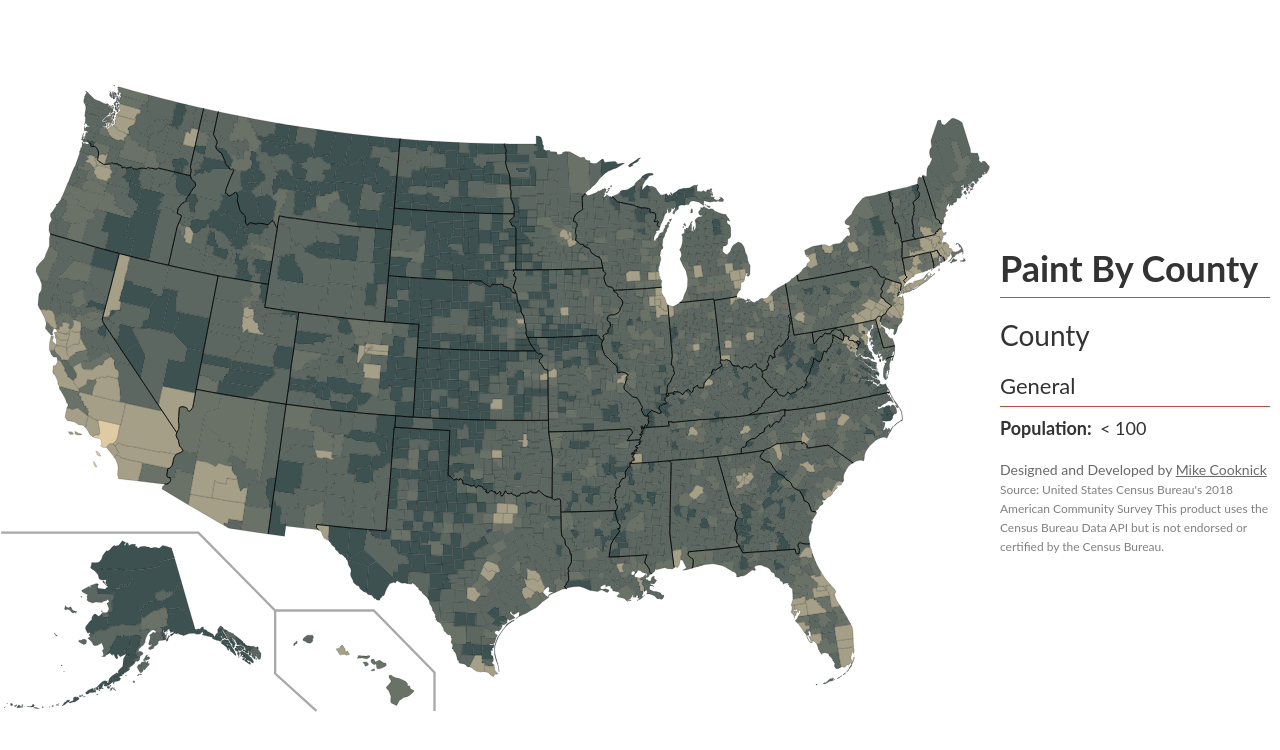
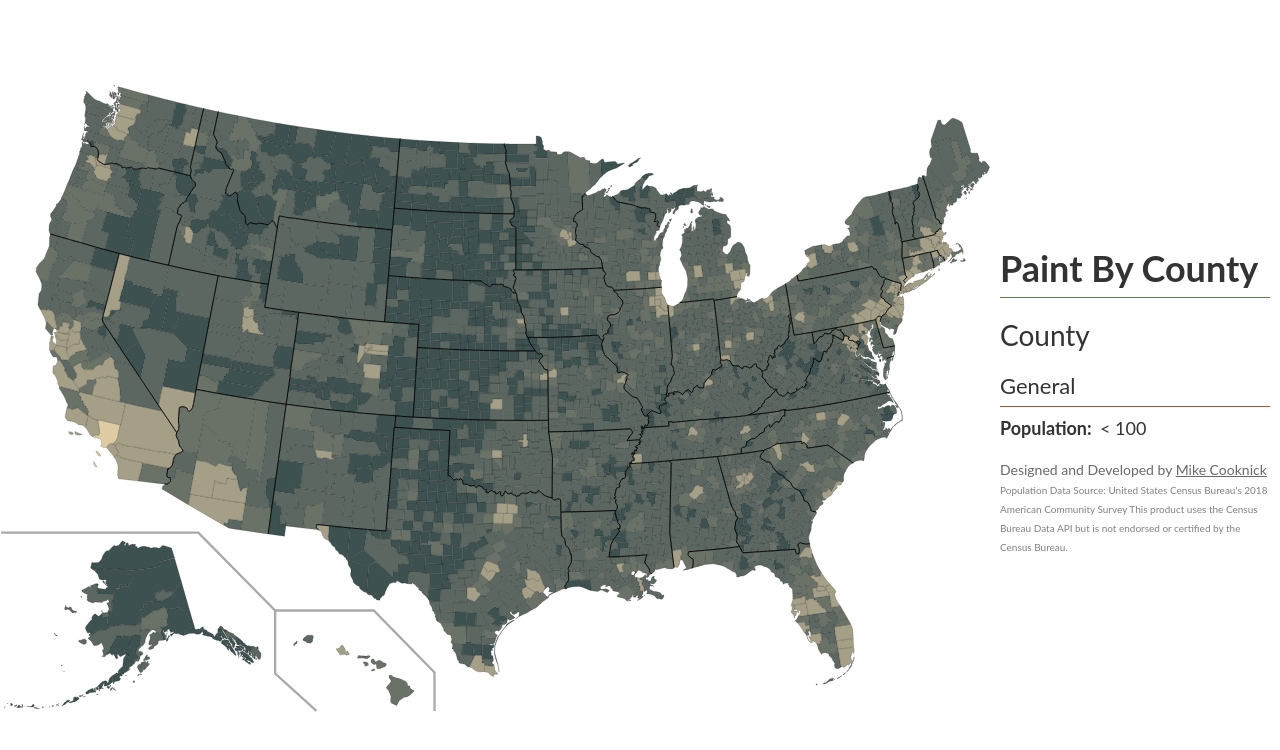
Before and after one commit to Cooknick/Paint-By-County, a React (Create React App) app: page / in a window 1280 px wide. Shown: the top 750 px of the page. Built offline with nearby package versions, Linux system fonts and the light colour scheme; the HTML template or start-up script is replaced by a standard one.

Commit message:
updates footer and favicon

```diff
--- a/public/index.html
+++ b/public/index.html
@@ -4,7 +4,7 @@
 <head>
   <meta charset="utf-8" />
   <meta name="viewport" content="width=device-width, initial-scale=1" />
-  <title>All The Counties</title>
+  <title>Paint By County</title>
 </head>
 
 <body>
--- a/src/index.css
+++ b/src/index.css
@@ -60,5 +60,5 @@ body {
 }
 .footnote {
   color: grey;
-  font-size: 12px;
+  font-size: 10px;
 }
--- a/src/side-bar/index.js
+++ b/src/side-bar/index.js
@@ -25,7 +25,7 @@ export default function SideBar({ selectedCounty }) {
             {/* <ClimateData countyName={countyName} stateName={stateName} /> */}
 
             <span className="byLine">Designed and Developed by <a href="https://twitter.com/mikecooknick">Mike Cooknick</a></span><br />
-            <span className="footnote">Source: United States Census Bureau's 2018 American Community Survey </span>
+            <span className="footnote">Population Data Source: United States Census Bureau's 2018 American Community Survey </span>
             <span className="footnote">This product uses the Census Bureau Data API but is not endorsed or certified by the Census Bureau.</span>
         </div>
     )
--- a/src/us-map.js
+++ b/src/us-map.js
@@ -15,7 +15,7 @@ async function colorByBracket(countyList, setAllCounties) {
     let retainedStep = 1;
 
     brackets.forEach(step => {
-      if(step.stepValue < flatPopulation){
+      if (step.stepValue < flatPopulation) {
         retainedStep = step.stepId
       }
     })
```
Also changed, not shown: 1 other file (tests, documents, lock files or other folders).
